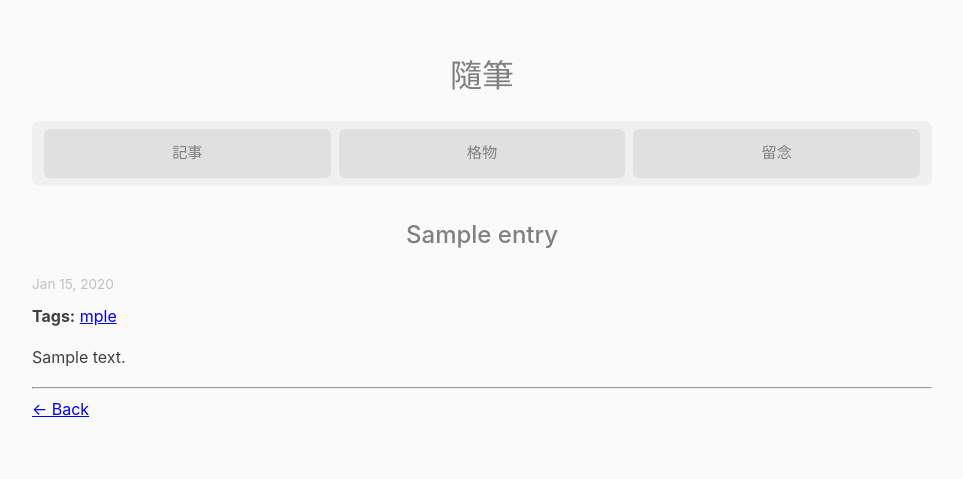
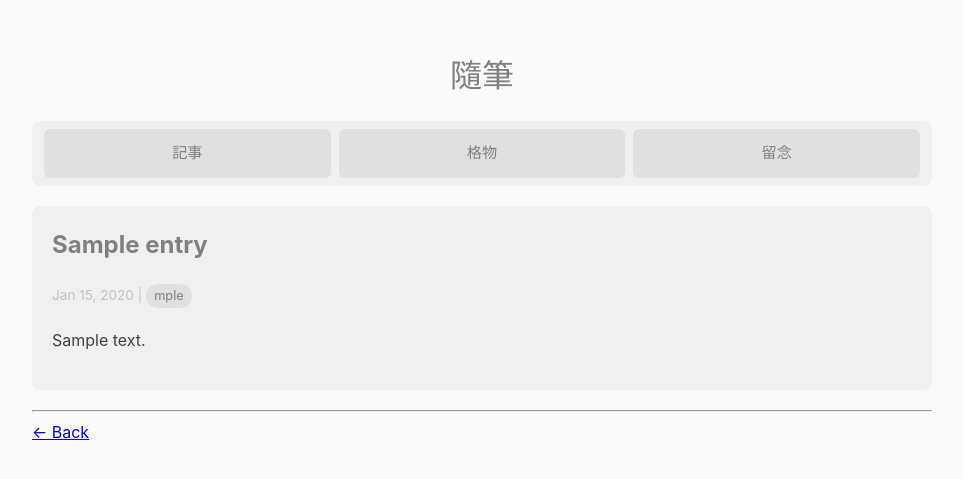
Before and after one commit to hnfong/e14, a Django app: a page that uses journal/templates/journal/entry_detail.html in a window 1280 px wide. Shown: the top 479 px of the page, without its empty margins (158-1121 px from the left). Run offline with Django 4.2, Linux system fonts and the light colour scheme; tables that the repository leaves empty hold one stand-in row (values such as "Sample post"); parts of the project's set-up code (start-up, migrations or seed data) failed here and were passed over.

Commit message:
More minor UI tweaks

```diff
--- a/journal/templates/journal/entry_detail.html
+++ b/journal/templates/journal/entry_detail.html
@@ -6,32 +6,25 @@
 
 {% block content %}
 <article class="entry-detail">
-  <header>
+  <div class="entry">
    <div class="staff-actions">
 {% if request.user.is_staff %}
     <a href="{% url 'admin:journal_entry_change' entry.id %}">Edit</a>
 {% endif %}
    </div>
-    <h1>{{ entry.title }}</h1>
-    <p class="meta">
-      {{ entry.created_at|date:"M d, Y" }}
-      {% if entry.updated_at != entry.created_at %}
-        (Updated: {{ entry.updated_at|date:"M d, Y" }})
-      {% endif %}
-    </p>
-    {% if entry.tags %}
-      <p class="tags">
-        <strong>Tags:</strong>
-        {% for tag in entry.split_tags %}
-            <a href="{% url 'journal:tagged_entries' tag|slice:'2:' %}">{{ tag|slice:'2:' }}</a>
-        {% endfor %}
-      </p>
+   <h2><a href="{% url 'journal:view_slug' entry.slug %}">{{ entry.title }}</a></h2>
+   <div class="meta">
+    {{ entry.created_at|date:"M d, Y" }}
+    {% if entry.tags %} |
+     {% for tag in entry.tags.split %}
+      <a href="{% url 'journal:tagged_entries' tag|slice:'2:' %}" class="tag">{{ tag|slice:'2:' }}</a>
+     {% endfor %}
     {% endif %}
-  </header>
-
-  <div class="content">
+   </div>
+   <div class="content">
       <div class="markdown-source" style="display: none;">{{ entry.content }}</div>
       <div class="markdown-rendered"></div>
+   </div>
   </div>
 
       {% comment %}
--- a/journal/templates/journal/list.html
+++ b/journal/templates/journal/list.html
@@ -32,7 +32,8 @@
   <p>No entries yet.</p>
  {% endfor %}
   <div>
-      {{ entries.previous_a_start }}Prev{{ entries.previous_a_end }}
-      {{ entries.next_a_start }}Next{{ entries.next_a_end }}
+      <span style="float:left">{{ entries.previous_a_start }}《《{{ entries.previous_a_end }}</span>
+      <span style="float:right">{{ entries.next_a_start }}》》{{ entries.next_a_end }}</span>
+      &nbsp;
   </div>
 {% endblock %}
```
